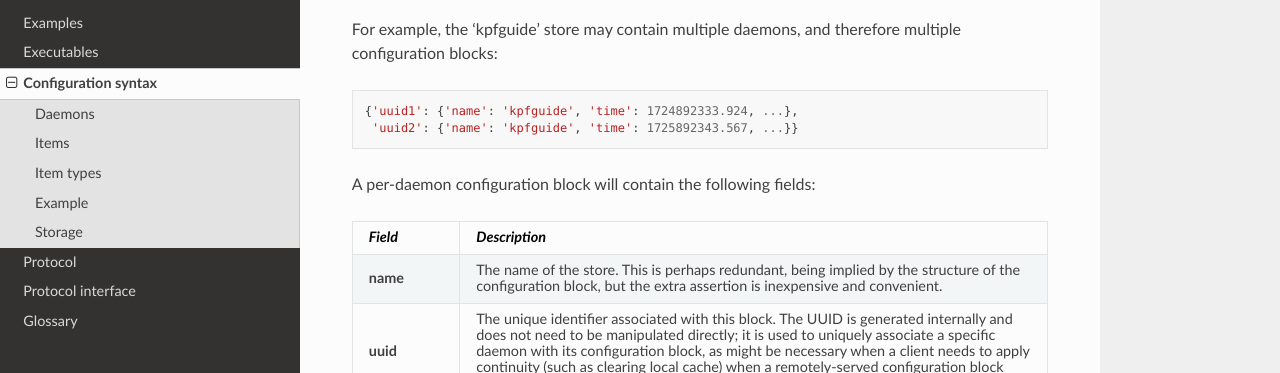
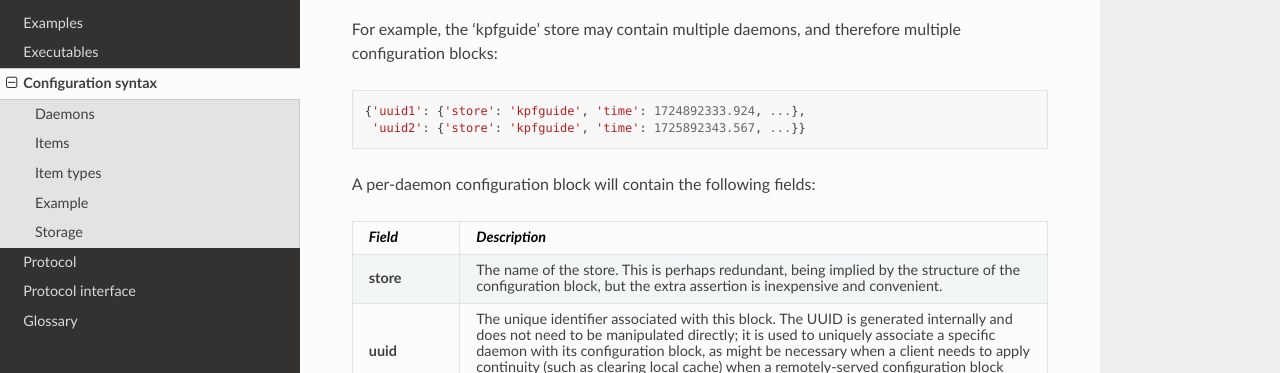
Before and after one commit to KeckObservatory/mKTL, a Sphinx documentation site: the page built from doc/configuration.rst, in a window 1280 px wide and 900 px high, scrolled down 330 px. Shown: the part 156-529 px from the top of the window. Built offline with Sphinx 7.4.7 and the Read the Docs theme 3.1.0, drawn with Linux system fonts in a browser that asks for light colours.

Commit message:
The 'name' field is now 'store'.

```diff
--- a/doc/configuration.rst
+++ b/doc/configuration.rst
@@ -24,15 +24,15 @@ spanning the full set of daemons composing that store.
 For example, the 'kpfguide' store may contain multiple daemons, and therefore
 multiple configuration blocks::
 
-	{'uuid1': {'name': 'kpfguide', 'time': 1724892333.924, ...},
-	 'uuid2': {'name': 'kpfguide', 'time': 1725892343.567, ...}}
+	{'uuid1': {'store': 'kpfguide', 'time': 1724892333.924, ...},
+	 'uuid2': {'store': 'kpfguide', 'time': 1725892343.567, ...}}
 
 A per-daemon configuration block will contain the following fields:
 
 =============== ===============================================================
 *Field*         *Description*
 =============== ===============================================================
-**name**	The name of the store. This is perhaps redundant,
+**store**	The name of the store. This is perhaps redundant,
 		being implied by the structure of the configuration
 		block, but the extra assertion is inexpensive and
 		convenient.
@@ -208,7 +208,7 @@ Here is a complete two-item example for what a configuration block may look
 like for a store named 'pie'::
 
       {
-        "name": "pie",
+        "store": "pie",
         "hash": 236000907473448652729473003892320198915,
         "uuid": "8017ad5b-07a7-5135-a024-c46a0b79b74e",
         "time": 1738177027.4993615,
```
